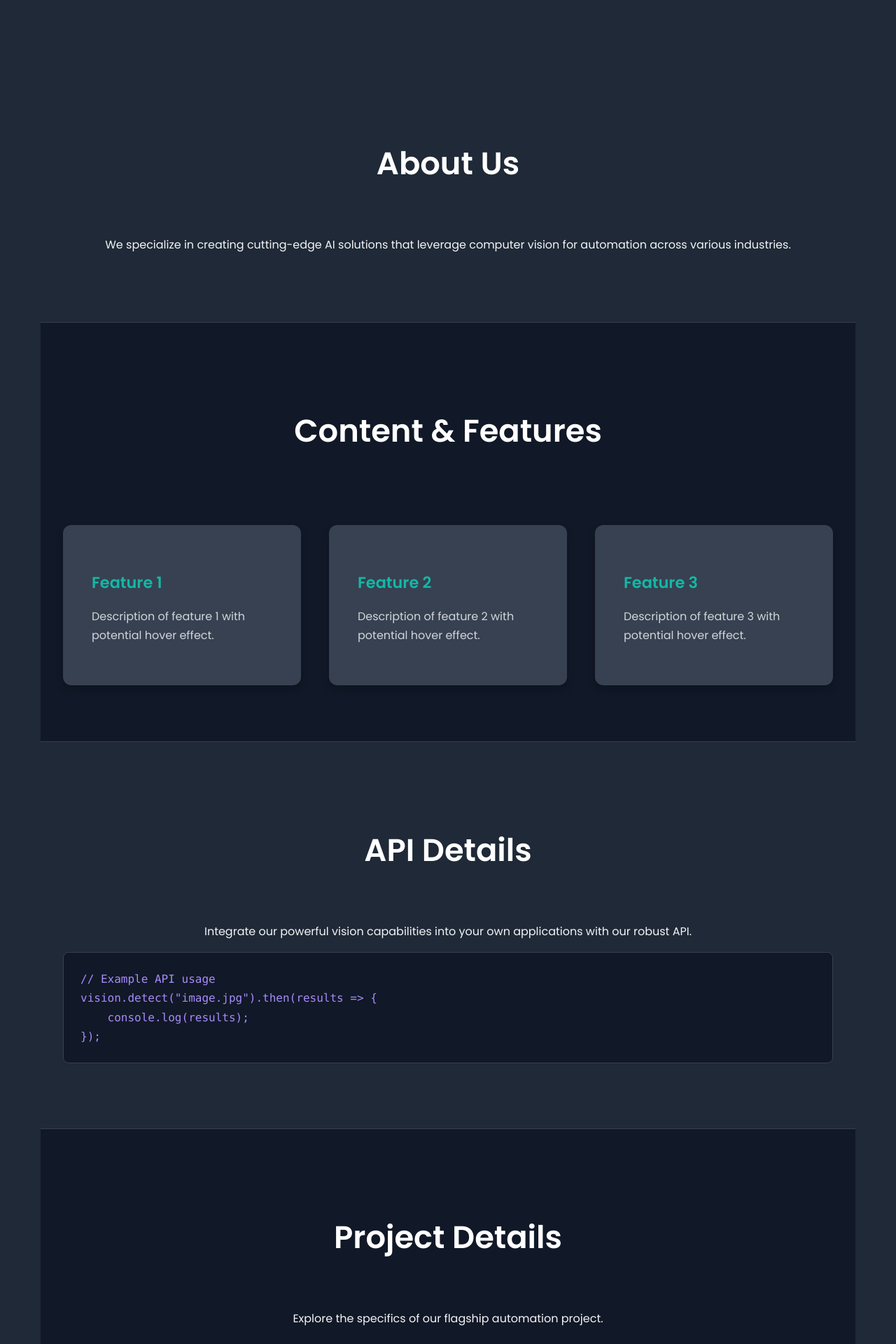
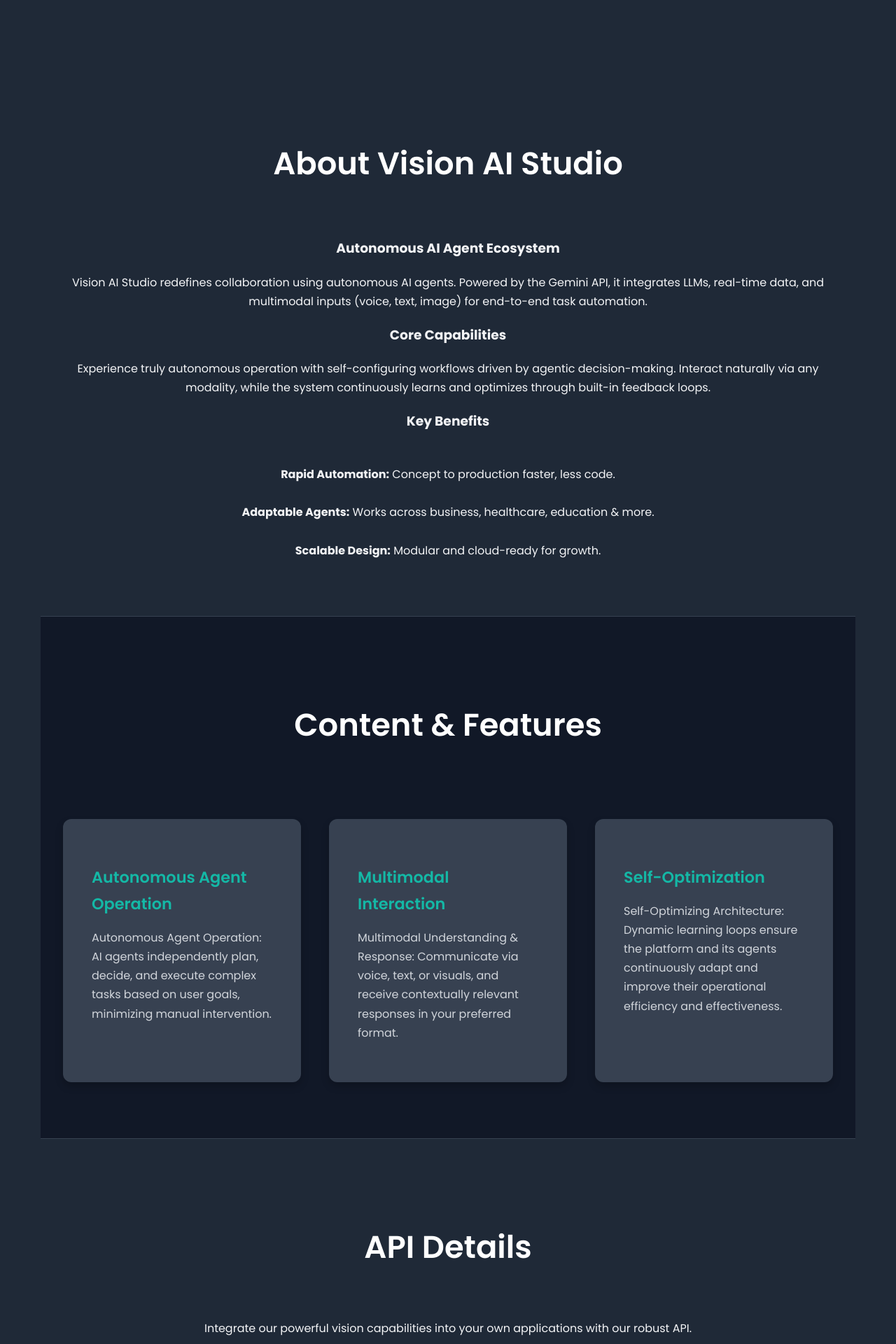
Before and after one commit to Sharadgup/AGI-Innovation, a Flask app: page / in a window 1280 px wide. Shown: the part 801-2721 px from the top of the page at 70% size. Run offline with Flask 3, Linux system fonts and the light colour scheme; parts of the project's set-up code (start-up, migrations or seed data) failed here and were passed over.

Commit message:
project update landing page

```diff
--- a/src/templates/landing.html
+++ b/src/templates/landing.html
@@ -1,9 +1,19 @@
 <!DOCTYPE html>
 <html lang="en">
+
 <head>
     <meta charset="UTF-8">
     <meta name="viewport" content="width=device-width, initial-scale=1.0">
+    <link rel="icon" href="{{ url_for('static', filename='images/favicon-32x32.png') }}" type="image/x-icon">
     <title>Vision AI Studio - Automated Solutions</title>
+    <!-- 2. Sets the ICON in the browser tab (Favicon) -->
+
+    {# Optional: PNG versions #}
+    <link rel="icon" type="image/png" sizes="32x32" href="{{ url_for('static', filename='images/favicon-32x32.png') }}">
+    <link rel="icon" type="image/png" sizes="16x16" href="{{ url_for('static', filename='images/favicon-16x16.png') }}">
+    {# Optional: Apple touch icon #}
+    <link rel="apple-touch-icon" sizes="180x180" href="{{ url_for('static', filename='images/apple-touch-icon.png') }}">
+    <!-- End Favicon Links -->
 
     <!-- Google Font -->
     <link rel="preconnect" href="https://fonts.googleapis.com">
@@ -15,6 +25,7 @@
 
     <!-- Add links to animation libraries (GSAP, Three.js, Lottie, etc.) here if needed -->
 </head>
+
 <body>
     <header class="landing-header">
         <nav class="navbar">
@@ -45,33 +56,80 @@
 
             <!-- Content Overlay -->
             <div class="hero-content">
-                <h1>Welcome to VisionAI</h1>
-                <p>Automating the future with intelligent vision.</p>
+
                 <!-- TO THIS -->
                 <a href="{{ url_for('auth.login') }}" class="cta-button">Get Started</a>
             </div>
         </section>
+        <!-- Start About Section - Short Card Layout -->
+        <section id="about" class="content-section py-5 bg-light">
+            <div class="container">
+                <h2 class="text-center mb-5 display-5 fw-bold">About Vision AI Studio</h2>
 
-        <section id="about" class="content-section">
-            <h2>About Us</h2>
-            <p>We specialize in creating cutting-edge AI solutions that leverage computer vision for automation across various industries.</p>
-            <!-- Add more detailed content -->
+                <!-- Card 1: Core Concept -->
+                <div class="card shadow-sm mb-4">
+                    <div class="card-body">
+                        <h3 class="card-title h5 mb-2 text-primary"><i class="fas fa-lightbulb me-2"></i>Autonomous AI
+                            Agent Ecosystem</h3>
+                        <p>Vision AI Studio redefines collaboration using autonomous AI agents. Powered by the Gemini
+                            API, it integrates LLMs, real-time data, and multimodal inputs (voice, text, image) for
+                            end-to-end task automation.</p>
+                    </div>
+                </div>
+
+                <!-- Card 2: Key Features -->
+                <div class="card shadow-sm mb-4">
+                    <div class="card-body">
+                        <h3 class="card-title h5 mb-2"><i class="fas fa-cogs me-2"></i>Core Capabilities</h3>
+                        <p>Experience truly autonomous operation with self-configuring workflows driven by agentic
+                            decision-making. Interact naturally via any modality, while the system continuously learns
+                            and optimizes through built-in feedback loops.</p>
+                        <!-- Optional concise list -->
+                        <!-- <p class="small text-muted mb-0 mt-2"><strong>Highlights:</strong> Agentic Autonomy | Self-Configuring | Multimodal | Self-Optimizing</p> -->
+                    </div>
+                </div>
+
+                <!-- Card 3: Value -->
+                <div class="card shadow-sm mb-4">
+                    <div class="card-body">
+                        <h3 class="card-title h5 mb-2 text-center"><i class="fas fa-bullseye me-2"></i>Key Benefits</h3>
+                        <div class="row text-center small">
+                            <div class="col-md-4 mb-2 mb-md-0">
+                                <i class="fas fa-rocket text-danger mb-1"></i><br />
+                                <strong>Rapid Automation:</strong> Concept to production faster, less code.
+                            </div>
+                            <div class="col-md-4 mb-2 mb-md-0">
+                                <i class="fas fa-cubes text-info mb-1"></i><br />
+                                <strong>Adaptable Agents:</strong> Works across business, healthcare, education & more.
+                            </div>
+                            <div class="col-md-4">
+                                <i class="fas fa-expand-arrows-alt text-success mb-1"></i><br />
+                                <strong>Scalable Design:</strong> Modular and cloud-ready for growth.
+                            </div>
+                        </div>
+                    </div>
+                </div>
+
+            </div> {# End .container #}
         </section>
-
+        <!-- End About Section -->
         <section id="content" class="content-section alt-bg">
             <h2>Content & Features</h2>
             <div class="feature-grid">
                 <div class="feature-item">
-                    <h3>Feature 1</h3>
-                    <p>Description of feature 1 with potential hover effect.</p>
+                    <h3>Autonomous Agent Operation</h3>
+                    <p>Autonomous Agent Operation: AI agents independently plan, decide, and execute complex tasks based
+                        on user goals, minimizing manual intervention.</p>
                 </div>
                 <div class="feature-item">
-                    <h3>Feature 2</h3>
-                    <p>Description of feature 2 with potential hover effect.</p>
+                    <h3>Multimodal Interaction</h3>
+                    <p>Multimodal Understanding & Response: Communicate via voice, text, or visuals, and receive
+                        contextually relevant responses in your preferred format.</p>
                 </div>
                 <div class="feature-item">
-                    <h3>Feature 3</h3>
-                    <p>Description of feature 3 with potential hover effect.</p>
+                    <h3>Self-Optimization</h3>
+                    <p>Self-Optimizing Architecture: Dynamic learning loops ensure the platform and its agents
+                        continuously adapt and improve their operational efficiency and effectiveness.</p>
                 </div>
             </div>
         </section>
@@ -81,16 +139,22 @@
             <p>Integrate our powerful vision capabilities into your own applications with our robust API.</p>
             <!-- Add API documentation links or details -->
             <pre><code>// Example API usage
-vision.detect("image.jpg").then(results => {
-    console.log(results);
-});</code></pre>
+ Comming Soon Master APi</code></pre>
         </section>
 
-        <section id="project" class="content-section alt-bg">
-            <h2>Project Details</h2>
-            <p>Explore the specifics of our flagship automation project.</p>
-            <!-- Add project specifics, case studies, etc. -->
+        <!-- Start Project Details Section -->
+<section id="project-details" class="content-section py-5">
+    <div class="container">
+        <h2 class="text-center mb-4 display-6 fw-bold">Project Vision Ai Studio</h2>
+        <div class="card shadow-sm">
+            <div class="card-body">
+                <h4 class="card-title text-primary mb-3"><i class="fas fa-drafting-compass me-2"></i>Core Vision & Architecture</h4>
+                <p class="card-text mb-0">Vision AI Studio is architected as a full-stack, autonomous AI agent ecosystem designed for complex task automation and human-AI synergy. It leverages the Gemini API for core reasoning, orchestrating agents across multimodal interactions (voice, text, image) and self-configuring workflows to minimize manual intervention and accelerate outcomes.</p>
+            </div>
+        </div>
+    </div>
 </section>
+<!-- End Project Details Section -->
     </main>
 
     <footer class="landing-footer">
@@ -112,7 +176,9 @@
             <div class="footer-section">
                 <h4>Follow Us</h4>
                 <!-- Add social media links/icons -->
-                <a href="https://www.linkedin.com/in/shardgupta2024/">LinkedIn</a> | <a href="https://x.com/sharadG75546208">X.com</a> | <a href="https://github.com/Sharadgup">Github Profile</a> | <a href="https://portfolio-website-zeta-tan-46.vercel.app/">Portfolio Website</a>
+                <a href="https://www.linkedin.com/in/shardgupta2024/">LinkedIn</a> | <a
+                    href="https://x.com/sharadG75546208">X.com</a> | <a href="https://github.com/Sharadgup">Github
+                    Profile</a> | <a href="https://portfolio-website-zeta-tan-46.vercel.app/">Portfolio Website</a>
             </div>
         </div>
         <div class="footer-bottom">
@@ -123,4 +189,5 @@
 
     <script src="{{ url_for('static', filename='landing.js') }}"></script>
 </body>
+
 </html>
```
Also changed, not shown: src/static/images/favicon-32x32.png (added). Lines whose indentation alone changed are shown as unchanged.
